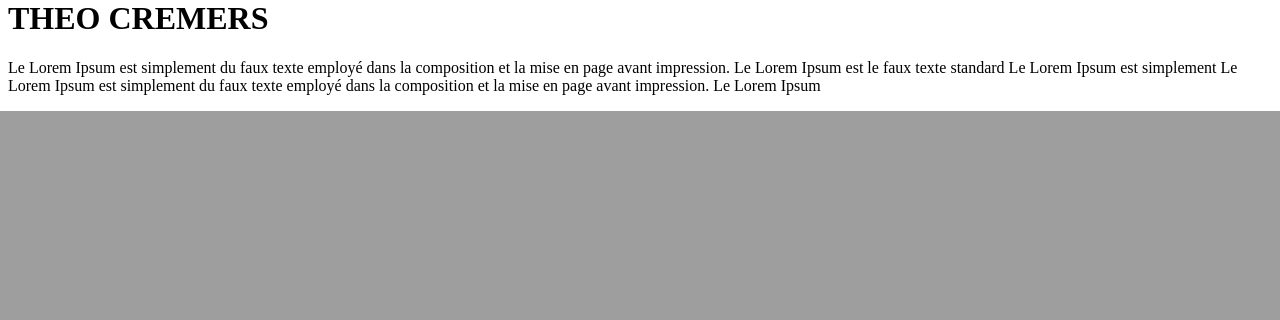
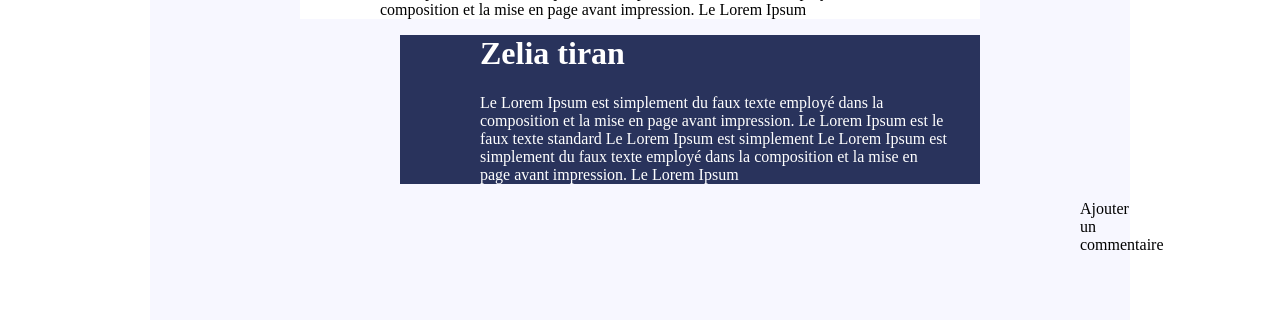
Before and after one commit to HervelyneV/MiniFB, a PHP site: template MiniFB/MiniReseau/vues/mur.php in a window 1280 px wide. Shown: the part 739-1059 px from the top of the page. Before the commit the page ends 850 px from the top, so only its background shows below. Run offline with PHP 8.4, Linux system fonts and the light colour scheme; the template is opened without the code that fills it, so the values that code supplies are empty; a user stored in the database is signed in.

Commit message:
avancement du mur

```diff
--- a/MiniFB/MiniReseau/css/mur_style.css
+++ b/MiniFB/MiniReseau/css/mur_style.css
@@ -1,12 +1,60 @@
-#header{
+body{
+    font-weight: 400;
+    padding: 0;
+    margin: 0;
+}
+
+header{
     background-color: #1B998B;
-    padding: 50px;
+    padding: 20px;
 }
-#mur {
-    background-color: papayawhip;
+
+#header {
+    display: flex;
+    justify-content: space-between;
+}
+
+#search{
 
 }
+
+#mur-container {
+    background-color: #F7F7FF;
+    padding-top: 15px;
+    margin-top: 50px;
+    margin-left: 150px;
+    margin-right: 150px;
+    padding-bottom: 50px;
+}
 #statut{
-        background-color: white;
+    background-color: white;
     color: black;
+    margin-top: 50px;
+    margin-left: 150px;
+    margin-right: 150px;
 }
+
+#Commentaire{
+    background-color: #29335C;
+    color: white;
+    margin-top: 0px;
+    margin-left: 250px;
+    margin-right: 150px;
+}
+
+h2{
+    text-align: center;
+}
+
+p, h1 {
+    margin-top: 0px;
+    margin-left: 80px;
+    margin-right: 30px;
+}
+
+#ajoutcommentaire{
+    background-color: white;
+    text-align: end ;
+    margin-right: 150px;
+    margin-left: 850px;
+}
--- a/MiniFB/MiniReseau/vues/mur.php
+++ b/MiniFB/MiniReseau/vues/mur.php
@@ -4,29 +4,71 @@
 <header>
 <div id="header">
 
-<img src="logo.png" alt="LOGO DU SITE"  >
-<img src="home.png" alt="ICONE HOME">
-<img src="profil.png" alt="ICONE PROFIL">
-<img src="parametre.png" alt="ICONE PARAMETRE">
+<img src="./css/src/Logo_moose.png" alt="LOGO DU SITE" width="70px" >
+<img src="./css/src/home.png" alt="ICONE HOME" width="60px">
+<img src="./css/src/profil.png" alt="ICONE PROFIL" width="90px">
+<img src="./css/src/settings" alt="ICONE PARAMETRE" width="60px">
 
-<input type="search" placeholder="Chercher un Amoose" name="rechercher">
+<input id="search"type="search" placeholder="Chercher un Amoose" name="rechercher">
 </div>
 
 </header>
 
 <main>
 
-<div id="mur">
+<div id="mur-container">
+
+<div id="post1">
+    <div id="statut">
+     <h1>THEO CREMERS</h1>
+
+    <p>Le Lorem Ipsum est simplement du faux texte employé dans la composition et la mise en page avant impression. Le Lorem Ipsum est le faux texte standard Le Lorem Ipsum est simplement Le Lorem Ipsum est simplement du faux texte employé dans la composition et la mise en page avant impression. Le Lorem Ipsum </p>
+    </div>
+
+    <div id="Commentaire">
+    <h1>Zelia tiran</h1>
+
+    <p>Le Lorem Ipsum est simplement du faux texte employé dans la composition et la mise en page avant impression. Le Lorem Ipsum est le faux texte standard Le Lorem Ipsum est simplement Le Lorem Ipsum est simplement du faux texte employé dans la composition et la mise en page avant impression. Le Lorem Ipsum </p>
+    </div>
+    <div id="ajoutcommentaire">
+    <p>Ajouter un commentaire </p>
+    </div>
+
+
+</div>
+
+    <div id="post2">
     <div id="statut">
     <h1>THEO CREMERS</h1>
 
     <p>Le Lorem Ipsum est simplement du faux texte employé dans la composition et la mise en page avant impression. Le Lorem Ipsum est le faux texte standard Le Lorem Ipsum est simplement Le Lorem Ipsum est simplement du faux texte employé dans la composition et la mise en page avant impression. Le Lorem Ipsum </p>
     </div>
 
+    <div id="Commentaire">
+    <h1>Zelia tiran</h1>
+
+    <p>Le Lorem Ipsum est simplement du faux texte employé dans la composition et la mise en page avant impression. Le Lorem Ipsum est le faux texte standard Le Lorem Ipsum est simplement Le Lorem Ipsum est simplement du faux texte employé dans la composition et la mise en page avant impression. Le Lorem Ipsum </p>
+    </div>
+    <div id="ajoutcommentaire">
+    <p>Ajouter un commentaire </p>
+    </div>
+
+
+    </div>
+
+
+
 
 
 
 </div>
+
+
+
+
+
+
+
 
 </main>
 
```
Also changed, not shown: MiniFB/MiniReseau/css/src/Logo_moose.png (added), MiniFB/MiniReseau/css/src/home.png (added), MiniFB/MiniReseau/css/src/profil.png (added), MiniFB/MiniReseau/css/src/settings.png (added).
